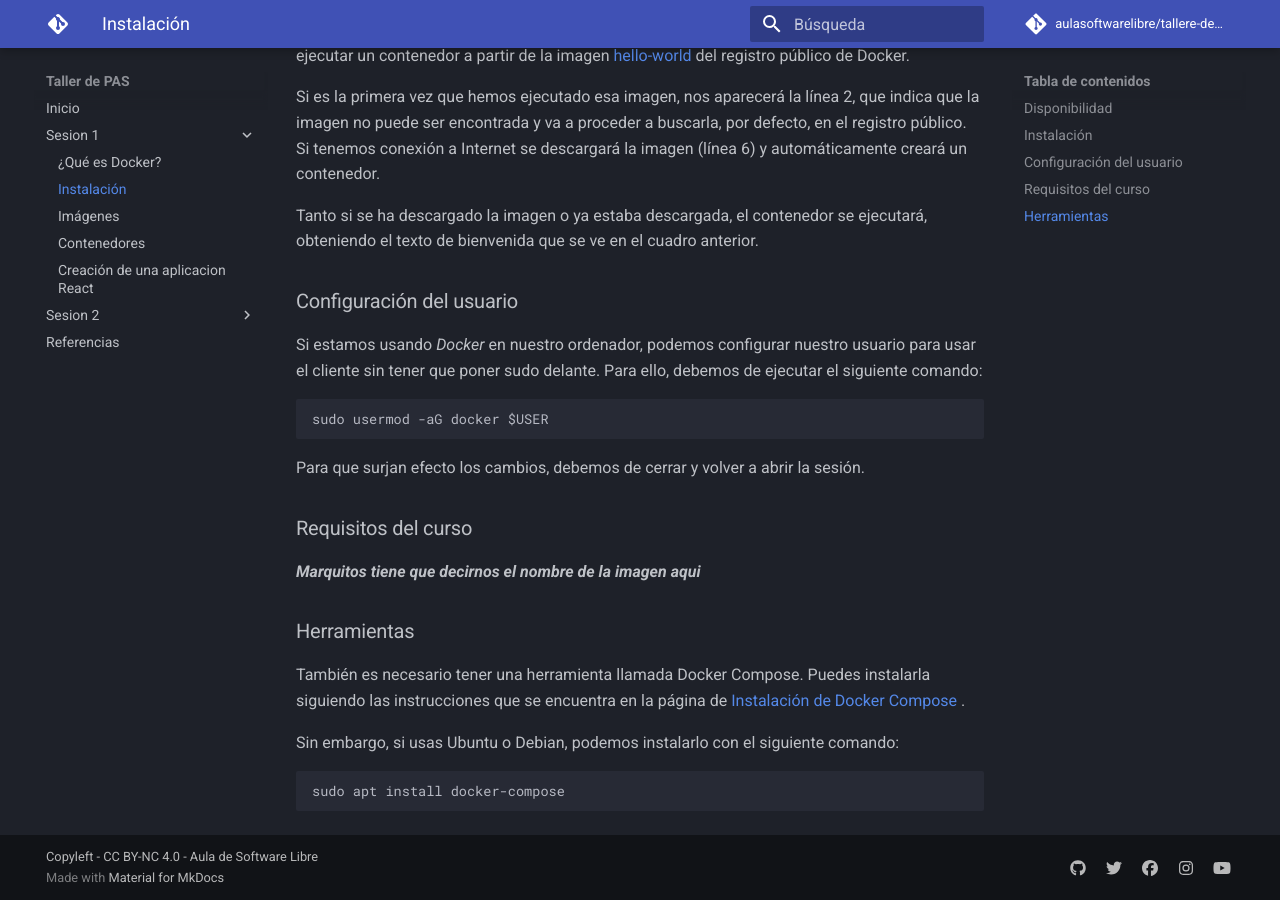
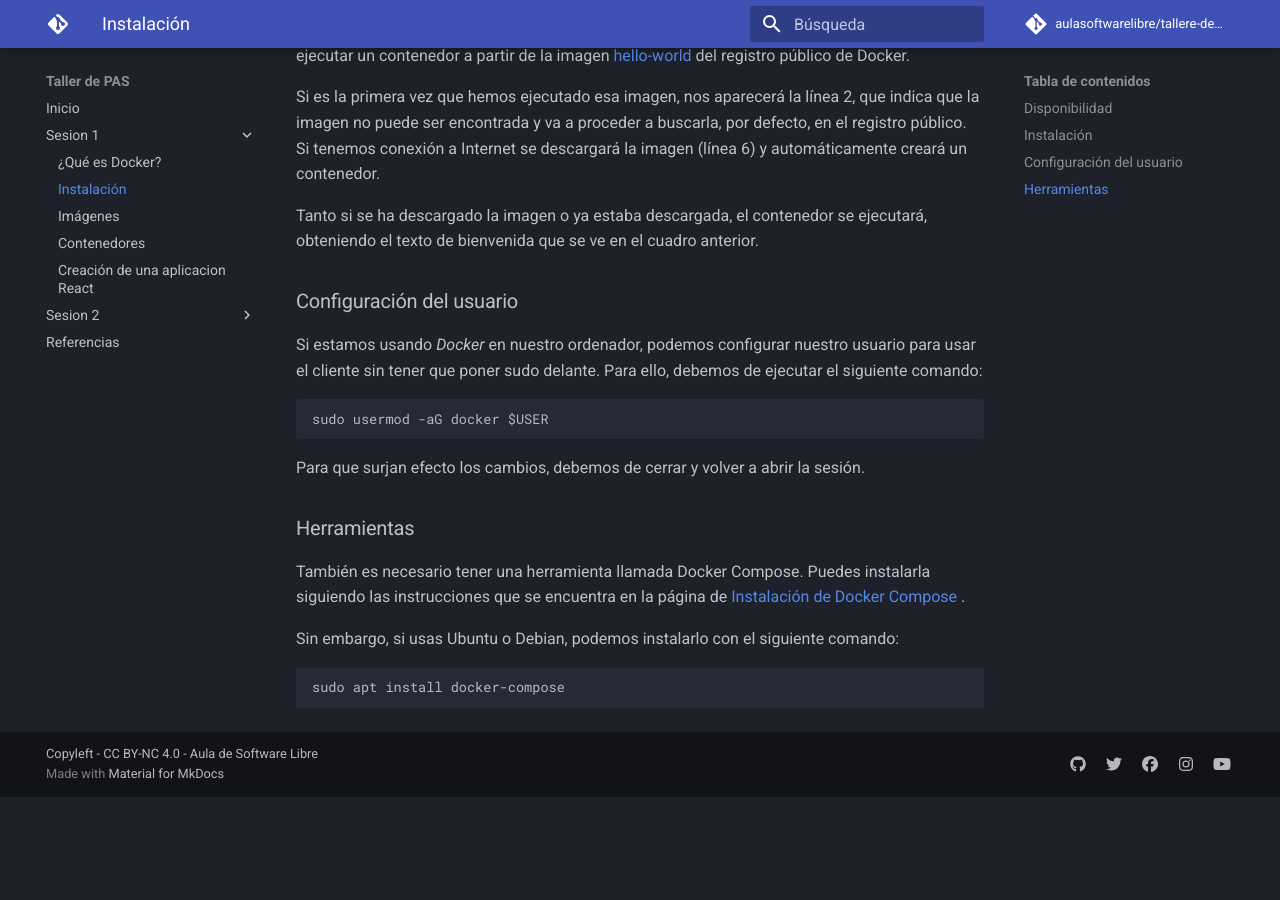
Before and after one commit to aulasoftwarelibre/taller-de-pas, an MkDocs documentation site: the page built from docs/Sesion-1/Instalación.md, in a window 1280 px wide and 900 px high, scrolled down 1293 px. Built offline with MkDocs 1.6.1 and Material for MkDocs 9.7.7, drawn with Linux system fonts in a browser that asks for light colours; comment, search, counter and statistics services are not loaded; after the commit the page ends 2090 px from its top, so only the background shows below that.

Commit message:
update sesion1

```diff
--- a/docs/Sesion-1/Instalación.md
+++ b/docs/Sesion-1/Instalación.md
@@ -16,7 +16,6 @@
 - Fedora: [https://docs.docker.com/engine/install/fedora/](https://docs.docker.com/engine/install/fedora/)
 
 Para saber si tienes Docker bien instalado, los tutoriales oficiales siempre te indican que inicies un contenedor de ejemplo. Esto es lo que sucede:
-
 
     $ sudo docker run hello-world
     Unable to find image 'hello-world:latest' locally
@@ -61,10 +60,6 @@
 
 Para que surjan efecto los cambios, debemos de cerrar y volver a abrir la sesión.
 
-### Requisitos del curso
-
-**_Marquitos tiene que decirnos el nombre de la imagen aqui_**
-
 ### Herramientas
 
 También es necesario tener una herramienta llamada Docker Compose. Puedes instalarla siguiendo las instrucciones que se encuentra en la página de [Instalación de Docker Compose](https://docs.docker.com/compose/install/) .
```
Also changed, not shown: docs/Sesion-1/Imágenes.md (+1 -1 lines).
